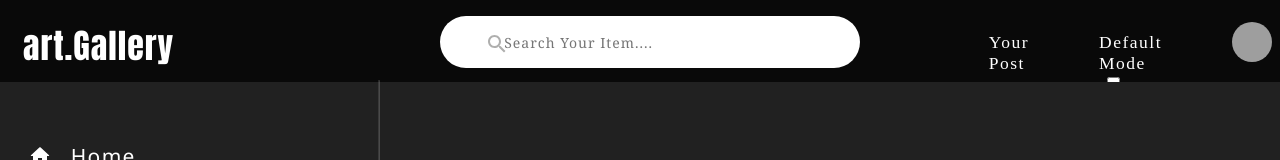
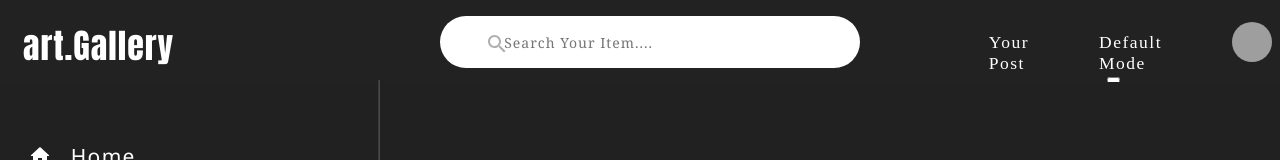
Before and after one commit to Pragyani/art-gallery, a React (Create React App) app: page / in a window 1280 px wide. Shown: the top 160 px of the page. Built offline with nearby package versions, Linux system fonts and the light colour scheme; grey boxes are pictures that could not be loaded.

Commit message:
add : change in --nav-bg-color  in App.css

```diff
--- a/src/App.css
+++ b/src/App.css
@@ -17,7 +17,7 @@
   --text-color: white;
   --border-color: white;
   --color: white;
-  --nav-bg-color:rgba(0, 0, 0, 0.712);
+  --nav-bg-color:#232222;
 }
 
 body {
```
